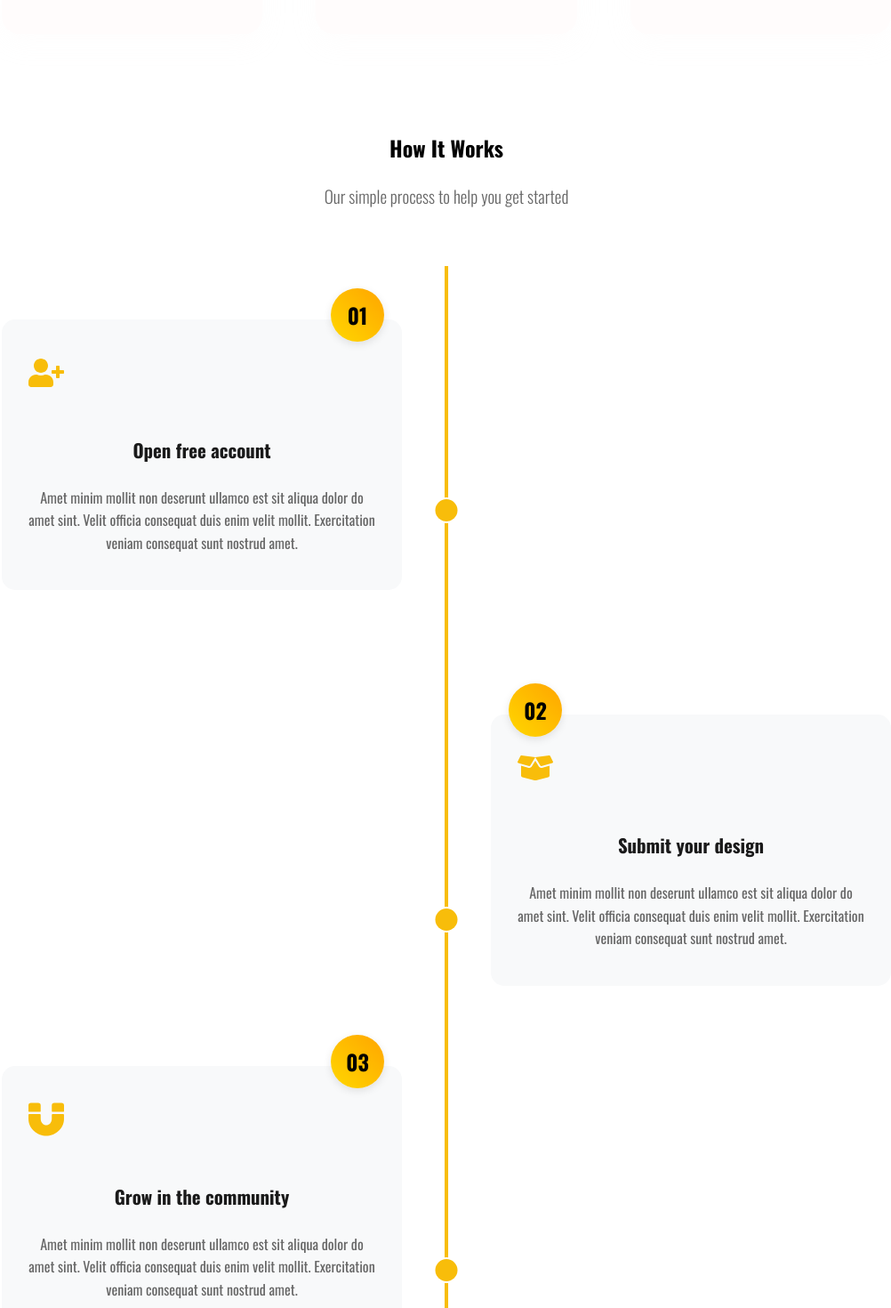
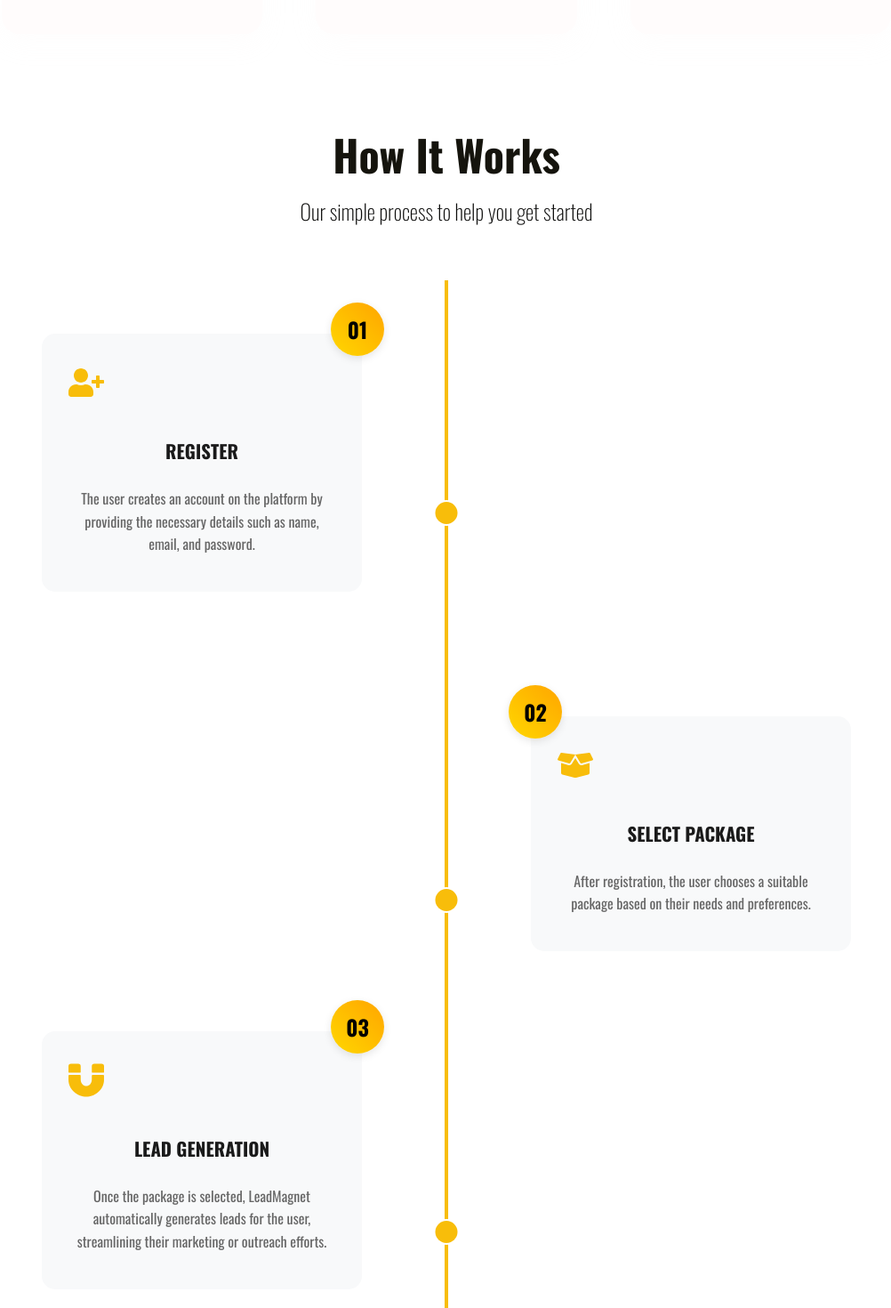
Before and after one commit to Mehreen-Israr/Lead-Magnet, a React (Create React App) app in the folder frontend/: page / in a window 1280 px wide. Shown: the part 940-2410 px from the top of the page at 89% size, without its empty margins (138-1140 px from the left). Built offline with nearby package versions, Linux system fonts and the light colour scheme.

Commit message:
How it works page working

```diff
--- a/frontend/src/components/HowItWorks.css
+++ b/frontend/src/components/HowItWorks.css
@@ -5,18 +5,21 @@
   overflow: hidden;
 }
 
-.section-title {
+.section-headingis {
   text-align: center;
+  margin-top: 10px;
   font-size: 3rem !important;
-  margin-bottom: 2px;
-  color: #FFD700;
+  margin-bottom: 0px;
+  color: #15140d;
 }
 
-.section-subtitle {
+.section-subtitleis {
   text-align: center;
   font-size: 1.5rem;
-  color: #606036;
-  margin-bottom: 10px;
+  font-weight: 200;
+  margin-top: 10px;
+  color: #0d0d0c;
+  margin-bottom: 60px;
 }
 
 .timeline-container {
@@ -108,11 +111,13 @@
 .step-content {
   display: flex;
   flex-direction: column;
+  max-width: 80%;
+  margin: 0 auto;
 }
 
 .step-icon-container {
-  margin-bottom: 20px;
-  height: 60px;
+  margin-bottom: 15px;
+  height: 50px;
   display: flex;
   align-items: center;
 }
--- a/frontend/src/components/HowItWorks.js
+++ b/frontend/src/components/HowItWorks.js
@@ -9,20 +9,20 @@ const HowItWorks = () => {
   const steps = [
     {
       id: 1,
-      title: "Open free account",
-      description: "Amet minim mollit non deserunt ullamco est sit aliqua dolor do amet sint. Velit officia consequat duis enim velit mollit. Exercitation veniam consequat sunt nostrud amet.",
+      title: "REGISTER",
+      description: "The user creates an account on the platform by providing the necessary details such as name, email, and password.",
       icon: <FaUserPlus className="step-icon" />
     },
     {
       id: 2,
-      title: "Submit your design",
-      description: "Amet minim mollit non deserunt ullamco est sit aliqua dolor do amet sint. Velit officia consequat duis enim velit mollit. Exercitation veniam consequat sunt nostrud amet.",
+      title: "SELECT PACKAGE",
+      description: "After registration, the user chooses a suitable package based on their needs and preferences.",
       icon: <FaBoxOpen className="step-icon" />
     },
     {
       id: 3,
-      title: "Grow in the community",
-      description: "Amet minim mollit non deserunt ullamco est sit aliqua dolor do amet sint. Velit officia consequat duis enim velit mollit. Exercitation veniam consequat sunt nostrud amet.",
+      title: "LEAD GENERATION",
+      description: "Once the package is selected, LeadMagnet automatically generates leads for the user, streamlining their marketing or outreach efforts.",
       icon: <FaMagnet className="step-icon" />
     }
   ];
@@ -32,11 +32,12 @@ const HowItWorks = () => {
   <div className="container">
     {/* Wrap heading and subtitle */}
     <div className="how-it-works-text">
-      <h1 className='.section-title'>
+
+      <h1 className='section-headingis'>
         How It Works
       </h1>
       <motion.p
-        className="section-subtitle"
+        className="section-subtitleis"
         initial={{ opacity: 5, y: 20 }}
         whileInView={{ opacity: 5, y: 0 }}
         viewport={{ once: true }}
```
